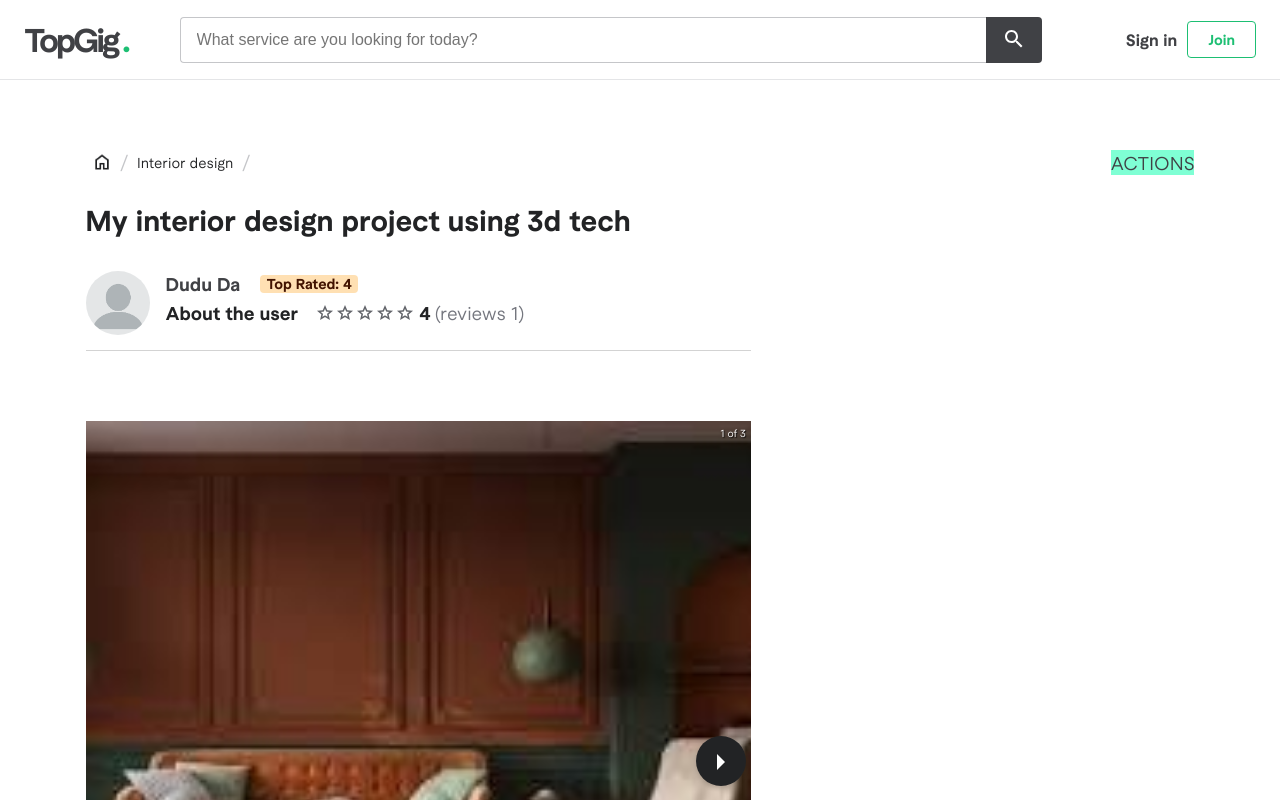
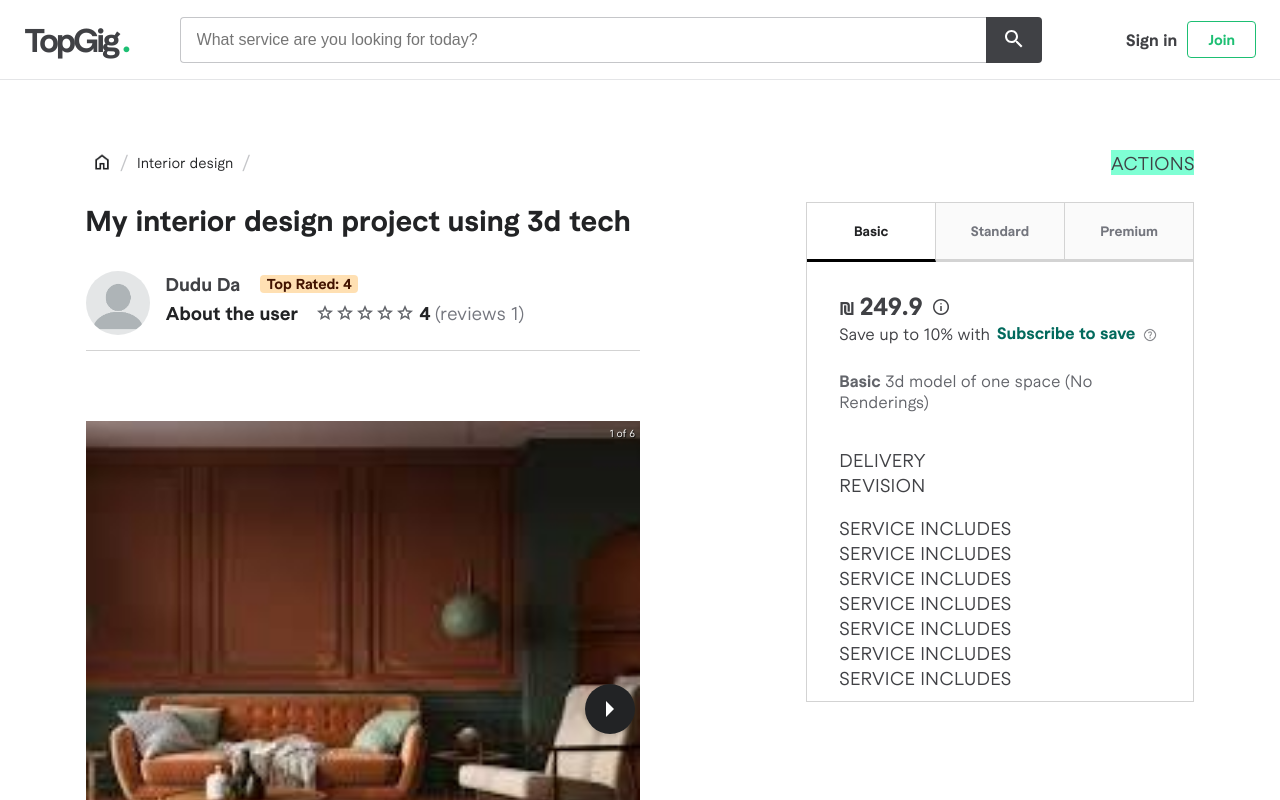
Before and after one commit to nadavbotzer/frontend-gig, a React (Vite) app: page /gig/1 in a window 1280 px wide. Shown: the top 800 px of the page. Built offline with nearby package versions, Linux system fonts and the light colour scheme.

Commit message:
Started buying info component layout and css

```diff
--- /dev/null
+++ b/src/assets/styles/cmps/BuyingInfo.scss
@@ -0,0 +1,134 @@
+.buying-info-column {
+    width: 50%;
+    display: flex;
+    flex-direction: column;
+    align-items: flex-end;
+    justify-content: center;
+
+    .info-box {
+        display: flex;
+        flex-direction: column;
+        align-items: center;
+        justify-content: flex-start;
+        width: 70%;
+        height: 500px;
+        border: thin solid lightgray;
+
+        .box-navigation {
+            width: 100%;
+            display: flex;
+            flex-direction: row;
+            align-items: flex-start;
+            justify-content: space-between;
+            background-color: lightgray;
+
+            .nav-btn {
+                width: 34%;
+                display: flex;
+                flex-direction: row;
+                align-items: center;
+                justify-content: center;
+                font-family: Macan;
+                font-weight: 700;
+                line-height: 24px;
+                padding: 16px;
+                text-align: center;
+                background-color: #fafafa;
+                color: #74767e;
+                border: none;
+                margin: 0;
+            }
+
+            .border-right {
+                border-right: solid thin lightgray;
+            }
+
+            .active {
+                background-color: #fff;
+                color: #222325;
+                border-bottom: medium black solid;
+                margin: 0;
+            }
+        }
+    }
+
+    .buying-content {
+        display: flex;
+        flex-direction: column;
+        align-items: flex-start;
+        justify-content: flex-start;
+        padding: 2rem;
+        width: 100%;
+
+        .price-info {
+            display: flex;
+            flex-direction: row;
+            align-items: baseline;
+            // margin-bottom: 2rem;
+
+            .price {
+                color: #404145;
+                display: inline;
+                font-size: 24px;
+                font-weight: 700;
+                line-height: 24px;
+            }
+
+            .currency-symbol {
+                font-size: 18px;
+                margin-right: 5px;
+            }
+
+            .info-icon {
+                width: 20px;
+                margin: auto;
+                margin-left: 8px;
+            }
+        }
+
+        .discount-info {
+            display: flex;
+            flex-direction: row;
+            align-items: center;
+            justify-content: flex-start;
+            color: #404145;
+            line-height: 24px;
+
+            .discount {
+                display: flex;
+                flex-direction: row;
+                align-items: center;
+                justify-content: space-between;
+                font-size: 16px;
+                line-height: 26px;
+
+                .discount-subscribe {
+                    color: #026a5d;
+                    display: inline;
+                    font-weight: 600;
+                    font-size: 16px;
+                    margin: 0px 8px 0px 0px;
+                    margin-left: 7px;
+                    line-height: 26px;
+                }
+            }
+
+            .question-icon {
+                width: 14px;
+                margin-top: 4px;
+            }
+        }
+
+        .service-desc {
+            color: #62646a;
+            font-family: Macan;
+            font-size: 16px;
+            line-height: 21px;
+            margin: 24px 0px 10px;
+
+            .font-weight {
+                font-weight: 550;
+            }
+        }
+    }
+}
--- a/src/assets/styles/cmps/GigDetails.scss
+++ b/src/assets/styles/cmps/GigDetails.scss
@@ -9,12 +9,12 @@
     .gig-layout {
         width: 90%;
         display: flex;
-        flex-direction: column;
+        flex-direction: row;
         align-items: flex-start;
-        justify-content: center;
+        justify-content: space-between;
 
         .gig-info-column {
-            width: 60%;
+            width: 50%;
 
             .header {
                 .gig-title {
@@ -45,18 +45,15 @@
                 }
             }
         }
-
-        .buying-info-column {
-            width: 40%;
     }
 
     .navigations-and-actions {
+        width: 90%;
+        height: 5rem;
         display: flex;
         flex-direction: row;
         align-items: center;
         justify-content: space-between;
-            width: 100%;
-            height: 5rem;
 
         .navigations {
             display: flex;
@@ -96,4 +93,3 @@
         }
     }
 }
-}
--- a/src/cmps/Details/BuyingInfo.jsx
+++ b/src/cmps/Details/BuyingInfo.jsx
@@ -1,5 +1,69 @@
-export function BuyingInfo() {
+import { useState } from 'react'
+
+import '../../assets/styles/cmps/BuyingInfo.scss'
+
+export function BuyingInfo({ gig }) {
+
+    const btns = ['Basic', 'Standard', 'Premium']
+
+    const [active, setActive] = useState('Basic')
+
+    function onActive({ target }) {
+        setActive(target.value)
+    }
+
     return <section className="buying-info-column">
+        <div className="info-box">
+            <div className="box-navigation">
+                {
+                    btns.map((btn, index) => {
+                        return <input
+                            key={btn}
+                            className={
+                                `nav-btn
+                                ${active === btn ? 'active' : ''}
+                                ${index !== btns.length - 1 ? 'border-right' : ''}`
+                            }
+                            type="button"
+                            value={btn}
+                            onClick={(event) => onActive(event)}
+                        />
+                    })
+                }
+            </div>
 
+            <div className="buying-content">
+
+                <div className="price-info">
+                    <span className='price currency-symbol'>₪</span>
+                    <span className='price'>{gig.price}</span>
+                    <img className='info-icon' src={'/images/info-icon.png'} />
+                </div>
+
+                <div className="discount-info">
+                    <span className='discount'>
+                        Save up to 10% with
+                        <span className='discount-subscribe'> Subscribe to save</span>
+                    </span>
+                    <img className='question-icon' src={'/images/question-icon.png'} />
+                </div>
+
+                <span className='service-desc'><span className='font-weight'>{active}</span> 3d model of one space (No Renderings)</span><br />
+
+                <span className='delivery'>DELIVERY</span>
+                <span> </span>
+                <span className='revisions'>REVISION</span>
+
+                <ul className='services-list'>
+                    <li>SERVICE INCLUDES</li>
+                    <li>SERVICE INCLUDES</li>
+                    <li>SERVICE INCLUDES</li>
+                    <li>SERVICE INCLUDES</li>
+                    <li>SERVICE INCLUDES</li>
+                    <li>SERVICE INCLUDES</li>
+                    <li>SERVICE INCLUDES</li>
+                </ul>
+            </div>
+        </div>
     </section>
 }
--- a/src/cmps/Details/GigImages.jsx
+++ b/src/cmps/Details/GigImages.jsx
@@ -1,5 +1,3 @@
-import { useState } from "react"
-
 import { Carousel } from 'react-responsive-carousel';
 
 import "react-responsive-carousel/lib/styles/carousel.min.css";
@@ -15,26 +13,11 @@ export function GigImages() {
         '/images/img-6.jpg',
     ]
 
-    const [img, setImg] = useState(null)
-
-    function pickImage(src) {
-        setImg(img ? null : src)
-    }
-
     return <Carousel dynamicHeight showArrows className="carousel">
-        {/* return <div className="gig-images"> */}
-        {/* <div width={'300px'}> */}
-        <img src={imgUrls[0]} className="carouselle-img" />
-        {/* <p className="legend">Legend 1</p> */}
-        {/* </div> */}
-        {/* <div width={'300px'}> */}
-        <img src={imgUrls[1]} className="carouselle-img" />
-        {/* <p className="legend">Legend 2</p> */}
-        {/* </div> */}
-        {/* <div width={'300px'}> */}
-        <img src={imgUrls[2]} className="carouselle-img" />
-        {/* <p className="legend">Legend 3</p> */}
-        {/* </div> */}
-        {/* </div> */}
+        {
+            imgUrls.map((src) => {
+                return <img key={src} src={src} />
+            })
+        }
     </Carousel>
 }
--- a/src/pages/GigDetails.jsx
+++ b/src/pages/GigDetails.jsx
@@ -23,7 +23,7 @@ export function GigDetails() {
   const gig = {
     _id: 'g101',
     title: 'I will design your logo',
-    price: 12.16,
+    price: 249.90,
     owner: {
       _id: 'u101',
       fullname: 'Dudu Da',
@@ -63,10 +63,10 @@ export function GigDetails() {
 
   return (
     <section className="gig-page">
+      <NavigationsAndActions gigCategory={'Interior design'} />
       <GigContentLayout>
-        <NavigationsAndActions gigCategory={'Interior design'} />
         <GigInfo gig={gig} />
-        <BuyingInfo />
+        <BuyingInfo gig={gig} />
       </GigContentLayout>
     </section>
   )
```
Also changed, not shown: public/images/info-icon.png (added), public/images/question-icon.png (added). Lines whose indentation alone changed are shown as unchanged.
